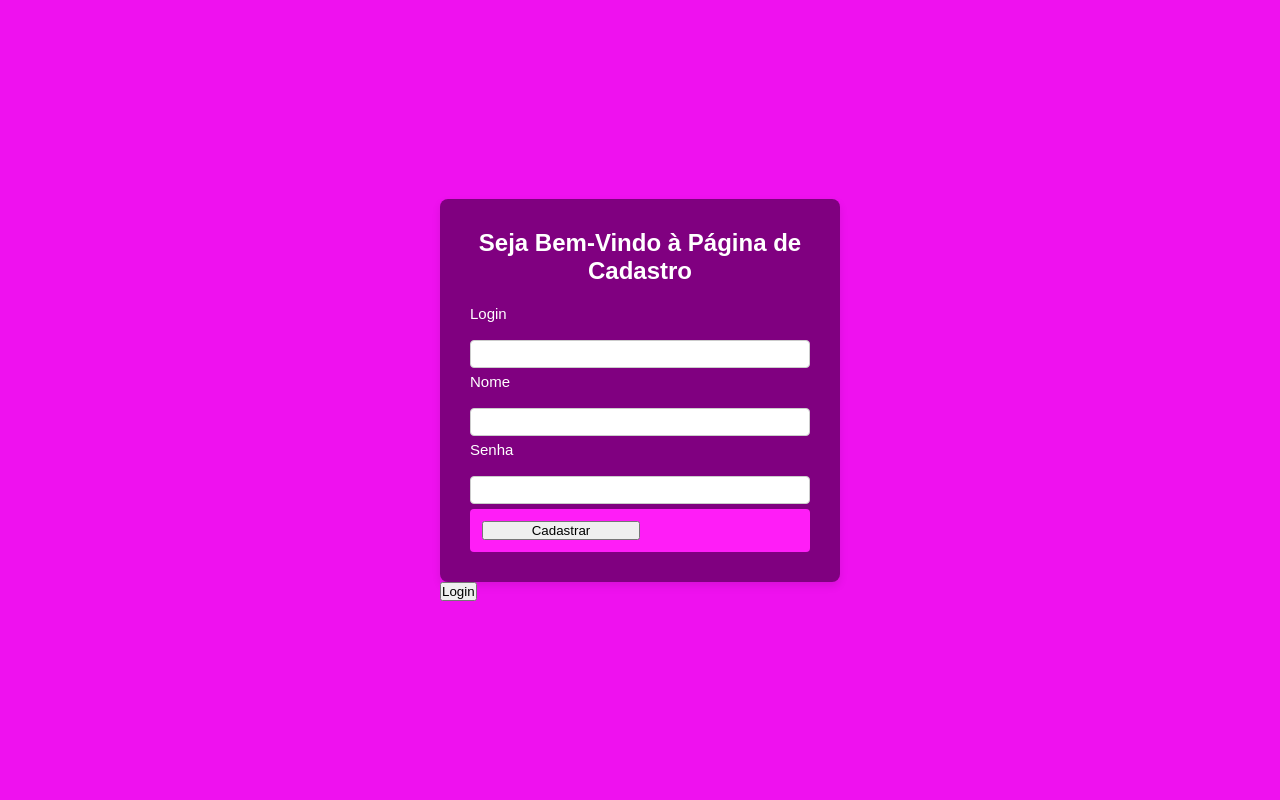
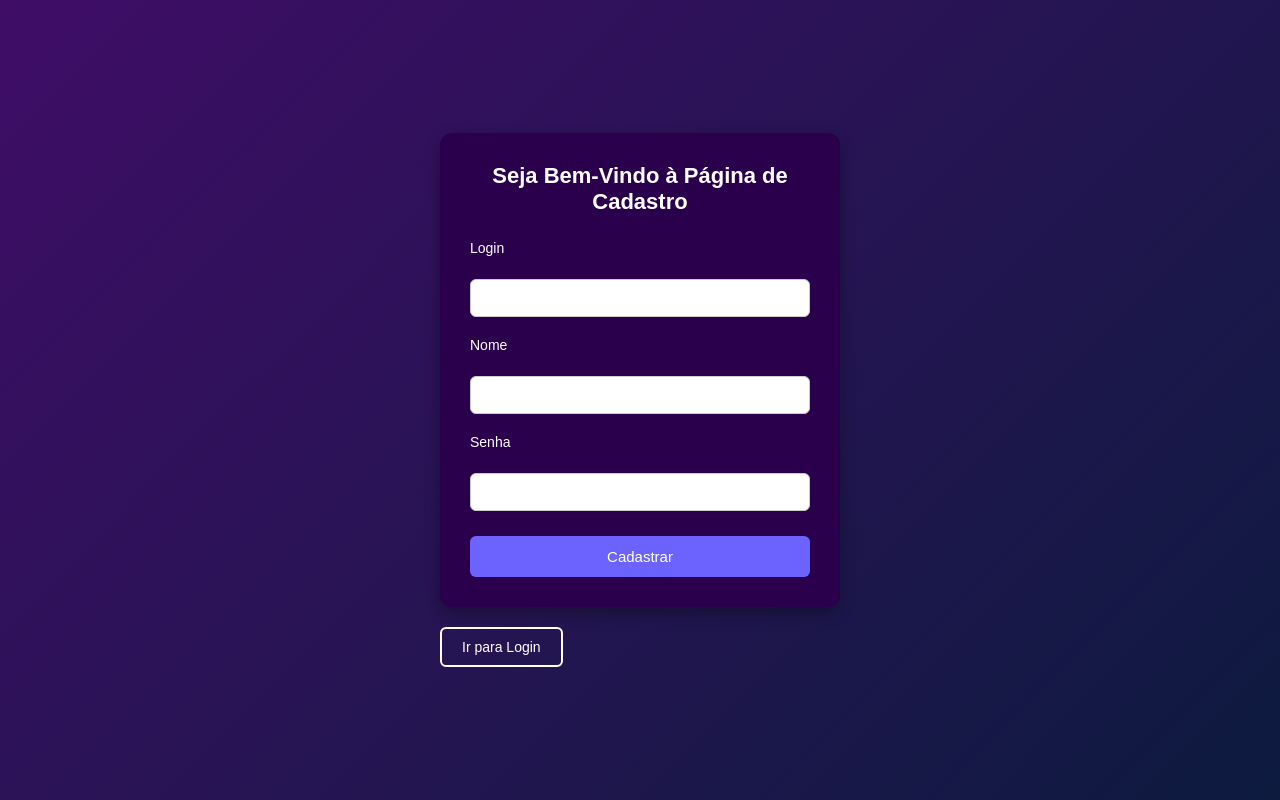
Before and after one commit to Arthur-Rampani/Projeto-Feedback, a Flask app: page / in a window 1280 px wide. Run offline with Flask 3, Linux system fonts and the light colour scheme; data that the repository does not hold is empty.

Commit message:
Terminando o usuário e terminando o projeto

```diff
--- a/app.py
+++ b/app.py
@@ -1,4 +1,4 @@
-from flask import Flask, render_template, request, redirect
+from flask import Flask, render_template, request, redirect, session
 import datetime
 import mysql.connector
 from data.conexao import Conexao
@@ -6,6 +6,8 @@ from model.controler_mensagem import Mensagem
 from model.controle_usuario import Usuario
 
 app = Flask(__name__)
+
+app.secret_key = 'didico'
 
 #Abre a página inicial do site
 @app.route('/', methods=["GET"])
@@ -25,25 +27,25 @@ def pagina_cadastro():
 
 
     #Redireciona para o index
-    return redirect("/")
+    return redirect("/pagina-inicial")
 
 #Deleta a mensagem
 @app.route("/delete/mensagem/<codigo>")
 def delete_mensagem(codigo):
     Mensagem.deletar_mensagem(codigo)
-    return redirect("/")
+    return redirect("/pagina-inicial")
 
 #Adiciona a curtida
 @app.route("/put/mensagem/adicionar/curtida/<codigo>")
 def adicionar_curtida(codigo):
     Mensagem.curtir_mensagem(codigo)
-    return redirect("/")
+    return redirect("/pagina-inicial")
 
 #Deleta a curtida
 @app.route("/put/mensagem/excluir/curtida/<codigo>")
 def excluir_curtida(codigo):
     Mensagem.deslike_mensagem(codigo)
-    return redirect("/")
+    return redirect("/pagina-inicial")
 
 #Rota para abrir a página de cadastro
 @app.route('/pagina-cadastro', methods=["GET"])
@@ -66,15 +68,29 @@ def adicionar_usuarios():
 def pagina_login():
     return render_template("pagina-login.html")
 
-@app.route("/verificar-usuario", methods=["POST"])
+@app.route("/pagina-inicial")
+def pagina_mensagem():
+    if "usuario" in session:
+        mensagens = Mensagem.recuperar_mensagens()
+        return render_template("pagina-inicial.html", mensagens = mensagens)
+    else:
+        return redirect("/pagina-login")
+
+@app.route("/post/verificar-usuario", methods=["POST"])
 def verificar_usuario():
     login = request.form.get("login")
     senha = request.form.get("senha")
     usuario = Usuario.verificar_usuario(login, senha)
 
-    if usuario:
+    if usuario == True:
         return redirect("/pagina-inicial")
     else:
-        return "ERRO"
+        return redirect("/pagina-login")
 
-app.run(debug=True)
+@app.route("/sair")
+def sair():
+    Usuario.logoff()
+    return redirect("/pagina-login")
+
+if __name__ == "__main__":
+    app.run(host="0.0.0.0", port=8080)
--- a/data/conexao.py
+++ b/data/conexao.py
@@ -3,8 +3,8 @@ import mysql.connector
 class Conexao:
     def criar_conexao():
         #criando a conexão
-        conexao = mysql.connector.connect(host = "10.110.131.18",
-                                        port = 3306,
+        conexao = mysql.connector.connect(host = "bdgodofredo-alexstocco-93db.b.aivencloud.com",
+                                        port = 27974,
                                         user = "3ds",
                                         password = "banana",
                                         database = "db_feedback")
--- a/requirements.txt
+++ b/requirements.txt
@@ -1,2 +1,3 @@
 flask
 mysql-connector-python
+gunicorn
--- a/static/pagina-cadastro.css
+++ b/static/pagina-cadastro.css
@@ -1,4 +1,3 @@
-/* Reset de estilos padrão */
 *{
     margin: 0;
     padding: 0;
@@ -7,82 +6,91 @@
 
 body{
     font-family: 'Arial', sans-serif;
-    background-color: rgb(239, 17, 239);
+    background: linear-gradient(135deg, #3f0d67, #0d1b3f);
     display: flex;
     justify-content: center;
     align-items: center;
     height: 100vh;
+    color: #fff;
 }
 
-/* Container principal */
 .container-principal{
-    background-color: purple;
+    background-color: #2a004d;
     padding: 30px;
-    border-radius: 8px;
-    box-shadow: 0 4px 8px rgba(0, 0, 0, 0.1);
+    border-radius: 12px;
+    box-shadow: 0 6px 16px rgba(0, 0, 0, 0.3);
     width: 100%;
     max-width: 400px;
+    text-align: center;
 }
 
-/* Título */
 h1{
-    text-align: center;
-    margin-bottom: 20px;
-    font-size: 24px;
-    color: white;
+    font-size: 22px;
+    margin-bottom: 25px;
 }
 
-/* Labels */
-.label-login, .label-nome, .label-senha{
+.label-login,
+.label-nome,
+.label-senha{
     display: block;
-    font-size: 15px;
-    color: white;
+    text-align: left;
+    margin-top: 10px;
+    margin-bottom: 5px;
+    font-size: 14px;
 }
 
-/* Campos de input */
 input{
     width: 100%;
     padding: 10px;
-    margin-bottom: 5px;
+    margin-bottom: 10px;
     border: 1px solid #ccc;
-    border-radius: 4px;
-    font-size: 5px;
+    border-radius: 6px;
+    font-size: 14px;
 }
 
 input:focus{
-    border-color: rgb(67, 9, 67);
+    border-color: #6C63FF;
     outline: none;
+    box-shadow: 0 0 0 2px rgba(108, 99, 255, 0.2);
 }
 
 .btns{
     display: flex;
-    flex-direction: row;
-    width: 100%;
-    padding: 12px;
-    background-color: #ff1df7;
-    color: white;
-    border: none;
-    border-radius: 4px;
-    font-size: 10px;
-    cursor: pointer;
-    gap: 5px;
+    justify-content: center;
+    margin-top: 15px;
 }
 
-/* Botão de envio */
-.btn-entrar{
-    width: 50%;
+.btn-cadastrar{
+    background-color: #6C63FF;
+    color: white;
+    padding: 12px 20px;
+    border: none;
+    border-radius: 6px;
+    font-size: 15px;
+    cursor: pointer;
+    width: 100%;
+    transition: background-color 0.3s ease;
 }
 
 .btn-cadastrar:hover{
-    background-color: rgb(67, 9, 67);
-    color: white;
+    background-color: #3726a6;
 }
 
-.btn-cadastrar{
-    width: 50%;
+.btn-voltar{
+    margin-top: 20px;
+    display: inline-block;
+    text-align: center;
+    padding: 10px 20px;
+    background-color: transparent;
+    color: white;
+    border: 2px solid white;
+    border-radius: 6px;
+    text-decoration: none;
+    font-size: 14px;
+    transition: all 0.3s ease;
 }
 
-.btn-cadastrar:hover{
-    background-color: rgb(67, 9, 67);
-    color: white;
+.btn-voltar:hover{
+    background-color: white;
+    color: #2a004d;
 }
--- a/templates/pagina-cadastro.html
+++ b/templates/pagina-cadastro.html
@@ -21,7 +21,7 @@
             </div>
         </form>
 
-        <a href="/pagina-login"><button>Login</button></a>
+        <a href="/pagina-login" class="btn-voltar">Ir para Login</a>
 
 
     </main>
--- a/templates/pagina-inicial.html
+++ b/templates/pagina-inicial.html
@@ -11,12 +11,14 @@
 
         <form action="/cadastro" method="POST" class="container-principal">
             <h1>Seja Bem-Vindo à Página de Mensagem</h1>
+            <h2>Aproveite ao máximo {{session["nome_usuario"]}}!</h2>
             <label class="label-usuario">Usuário</label><br>
             <input name="usuario" type="text" class="input-usuario"><br>
             <label class="label-comentario">Comentário</label><br>
             <textarea name="comentario" class="textarea-comentario"></textarea><br>
             <button class="btn-enviar">Enviar</button>
         </form>
+        <a class="link-sair" href="/sair">Sair</a>
 
         <div class="mensagens">
             {% for mensagem in mensagens %}
@@ -27,7 +29,7 @@
                 <div class="btns">
                     <a href="/delete/mensagem/{{mensagem.cod_comentario}}"><button class="btn-excluir">Excluir</button></a>
                     <a href="/put/mensagem/adicionar/curtida/{{mensagem.cod_comentario}}"><button class="btn-curtir">Curtir</button></a>
-                    <a href="/put/mensagem/excluir/curtida/{{mensagem.cod_comentario}}"><button class="btn-excluir">Excluir Curtida</button></a>
+                    <a href="/put/mensagem/excluir/curtida/{{mensagem.cod_comentario}}"><button class="btn-excluir">Não Curti</button></a>
                 </div>
             </div>
             {% endfor %}
--- a/templates/pagina-login.html
+++ b/templates/pagina-login.html
@@ -8,7 +8,7 @@
 </head>
 <body>
     <main>
-        <form action="/verificar-usuario" method="POST" class="container-principal">
+        <form action="/post/verificar-usuario" method="POST" class="container-principal">
             <h1>Seja Bem-Vindo à Página de Login</h1>
             <label class="label-login">Login</label><br>
             <input name="login" type="text" class="input-login"><br>
```
Also changed, not shown: model/controle_usuario.py (+11 -2 lines), static/pagina-inicial.css (+23 -0 lines), static/pagina-login.css (+75 -0 lines).
